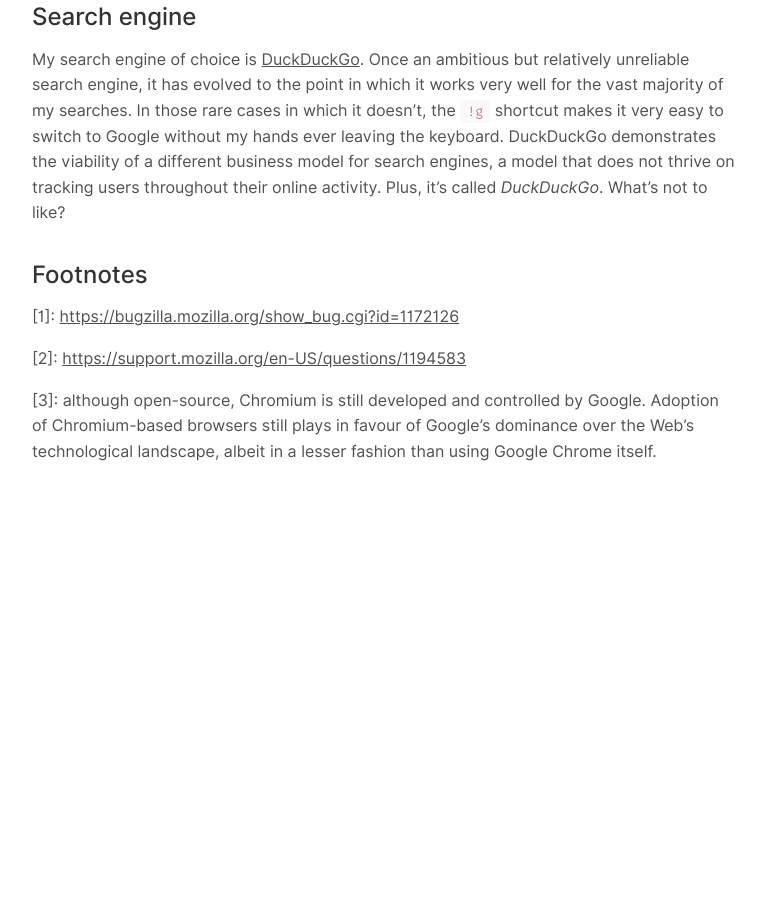
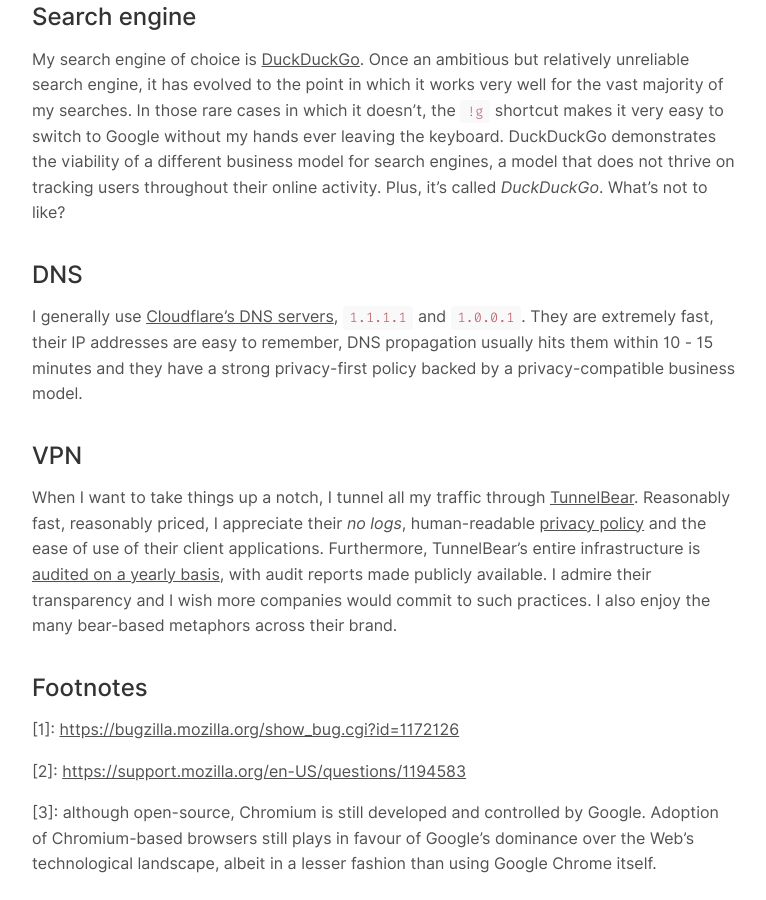
Before and after one commit to jacoscaz/treesandrobots.github.io, a Jekyll site: the page built from _posts/2019-01-31-privacy-conscious-browsing.md, in a window 1280 px wide and 900 px high, scrolled down 1655 px. Shown: the whole window, without its empty margins (256-1022 px from the left). Built offline with Jekyll 4.4.1, drawn with Linux system fonts in a browser that asks for light colours; before the commit the page ends 2175 px from its top, so only the background shows below that.

Commit message:
adds sections on DNS and VPN in privacy conscious browsing post

```diff
--- a/_posts/2019-01-31-privacy-conscious-browsing.md
+++ b/_posts/2019-01-31-privacy-conscious-browsing.md
@@ -40,6 +40,14 @@
 
 My search engine of choice is [DuckDuckGo](https://duckduckgo.com/). Once an ambitious but relatively unreliable search engine, it has evolved to the point in which it works very well for the vast majority of my searches. In those rare cases in which it doesn't, the `!g` shortcut makes it very easy to switch to Google without my hands ever leaving the keyboard. DuckDuckGo demonstrates the viability of a different business model for search engines, a model that does not thrive on tracking users throughout their online activity. Plus, it's called *DuckDuckGo*. What's not to like?
 
+## DNS
+
+I generally use [Cloudflare's DNS servers](https://1.1.1.1/), `1.1.1.1` and `1.0.0.1`. They are extremely fast, their IP addresses are easy to remember, DNS propagation usually hits them within 10 - 15 minutes and they have a strong privacy-first policy backed by a privacy-compatible business model.
+
+## VPN
+
+When I want to take things up a notch, I tunnel all my traffic through [TunnelBear](https://www.tunnelbear.com/). Reasonably fast, reasonably priced, I appreciate their *no logs*, human-readable [privacy policy](https://www.tunnelbear.com/privacy-policy) and the ease of use of their client applications. Furthermore, TunnelBear's entire infrastructure is [audited on a yearly basis](https://www.tunnelbear.com/blog/tunnelbear-completes-2nd-annual-independent-security-audit/), with audit reports made publicly available. I admire their transparency and I wish more companies would commit to such practices. I also enjoy the many bear-based metaphors across their brand.
+
 ## Footnotes
 
 <a name="firefox-pocket">[1]</a>: <a href="https://bugzilla.mozilla.org/show_bug.cgi?id=1172126">https://bugzilla.mozilla.org/show_bug.cgi?id=1172126</a>
```
